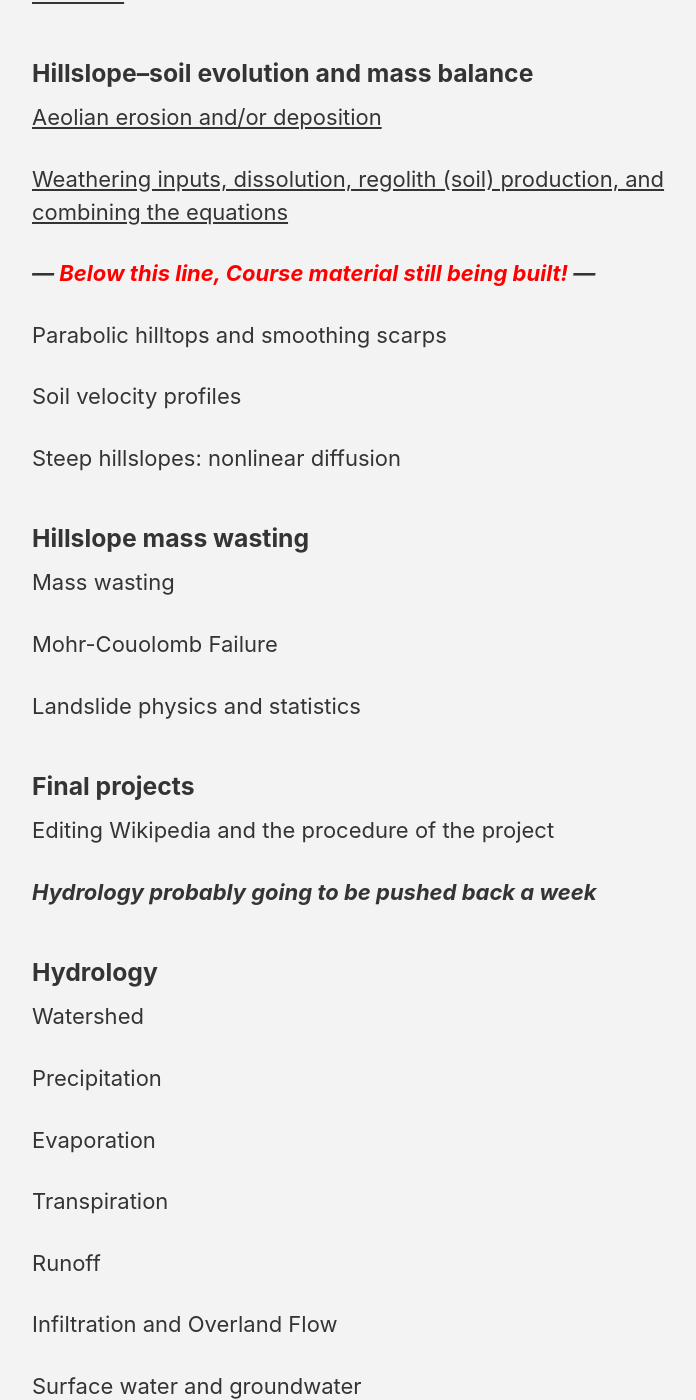
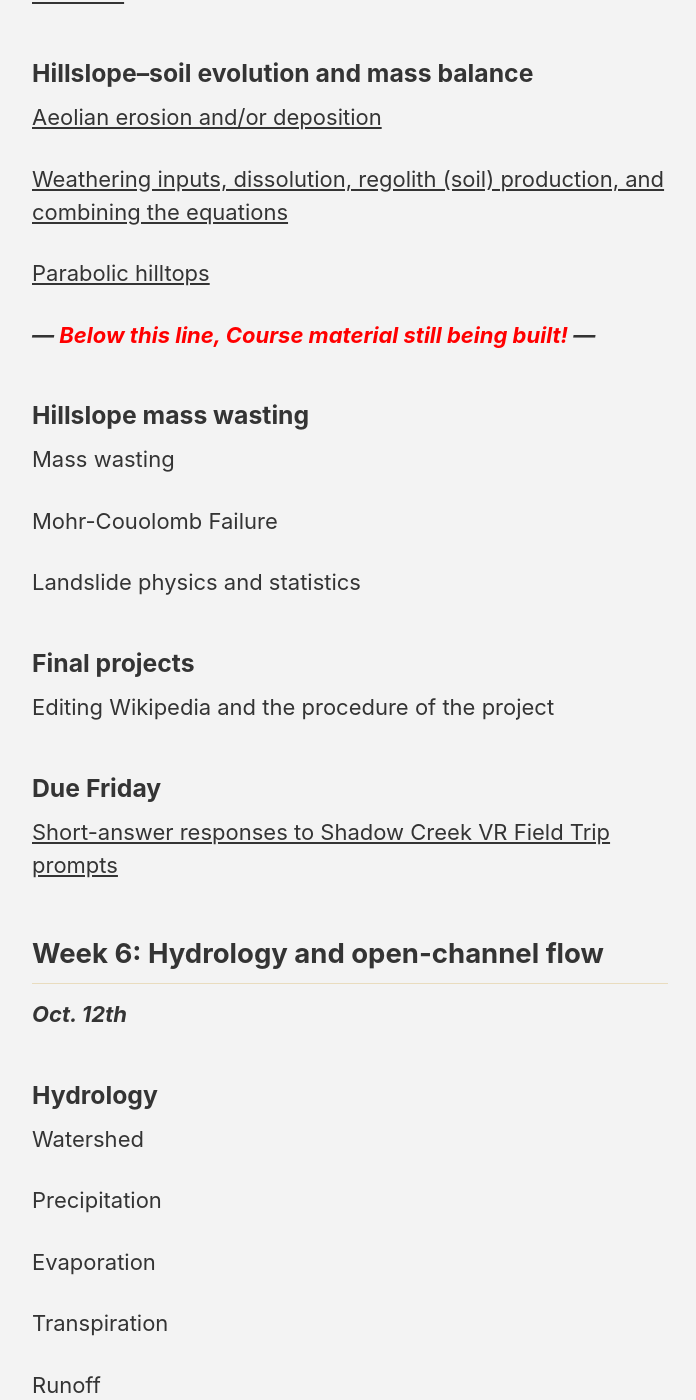
Before and after one commit to GeomorphOnline/GeomorphOnline.github.io, a Jekyll site: the page built from _pages/schedule.md, in a window 1280 px wide and 1400 px high, scrolled down 4086 px. Shown: the whole window, without its empty margins (290-986 px from the left). Built offline with Jekyll 4.4.1, drawn with Linux system fonts in a browser that asks for light colours; cached includes are drawn as plain includes; nearby versions of some CDN libraries; some of the changed text lies outside the part shown.

Commit message:
Rounded/parabolic hilltops

```diff
--- a/_pages/schedule.md
+++ b/_pages/schedule.md
@@ -128,13 +128,15 @@ Nothing! (Assignments from the prior week due on Monday the 28th)
 
 [Weathering inputs, dissolution, regolith (soil) production, and combining the equations](/hillslope/weathering_dissolution_combined/)
 
+[Parabolic hilltops](/hillslope/parabolic_hilltops/)
+
 ***--- <font color="red">Below this line, Course material still being built!</font> ---***
 
-Parabolic hilltops and smoothing scarps
+<!--
+~Soil velocity profiles~
 
-Soil velocity profiles
-
-Steep hillslopes: nonlinear diffusion
+~Steep hillslopes: nonlinear diffusion~
+-->
 
 ### Hillslope mass wasting
 
@@ -149,7 +151,16 @@ Landslide physics and statistics
 Editing Wikipedia and the procedure of the project
 
 
-***Hydrology probably going to be pushed back a week***
+### Due Friday
+
+[Short-answer responses to Shadow Creek VR Field Trip prompts](/fieldtrip/Shadow_Creek/)
+
+
+
+## Week 6: Hydrology and open-channel flow
+
+***Oct. 12th***
+
 
 ### Hydrology
 
```
Also changed, not shown: other parts of _pages/schedule.md (+1 -9 lines), lessons/_hillslope/parabolic_hilltops.md (added, +33 -0 lines).
